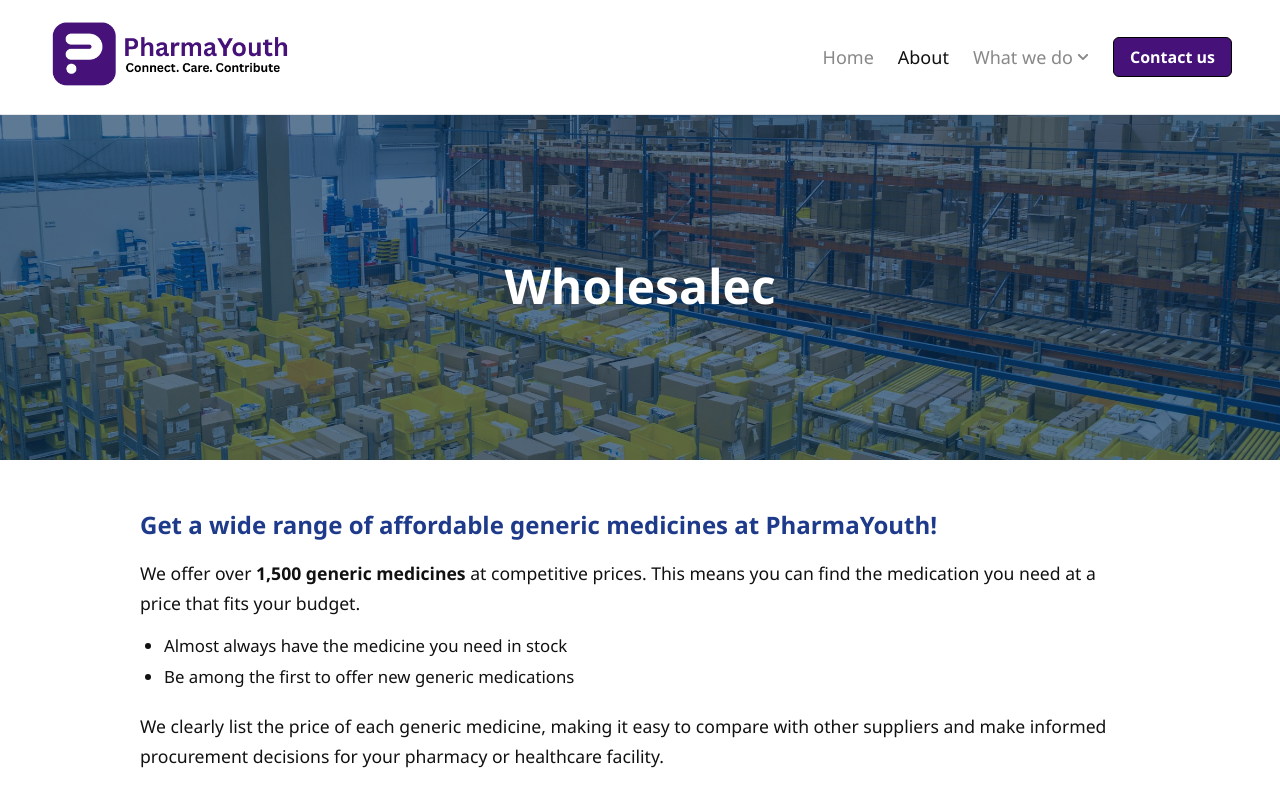
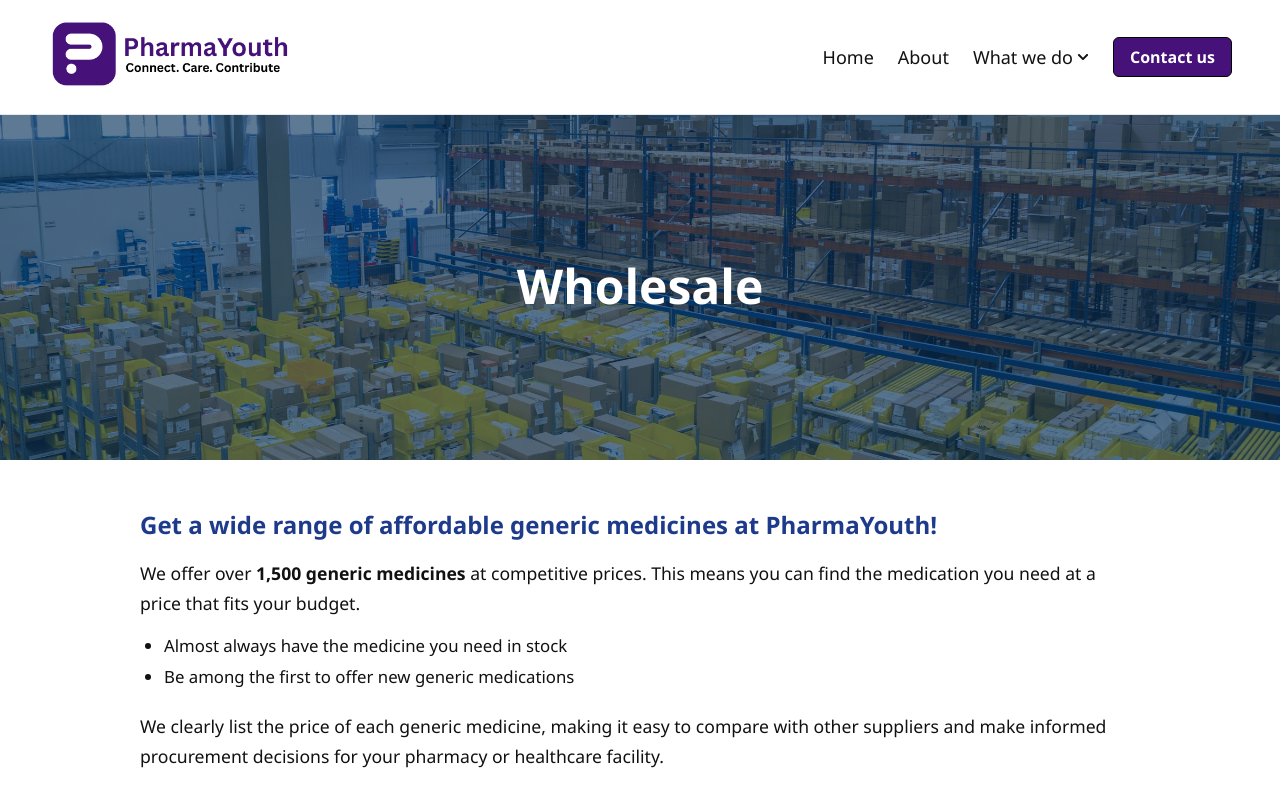
Before and after one commit to haseeb-ars/pharmayouth, a React (Create React App) app: page /wholesale in a window 1280 px wide. Shown: the top 800 px of the page. Built offline with nearby package versions, Linux system fonts and the light colour scheme.

Commit message:
Nav link color fix

```diff
--- a/src/components/Header.css
+++ b/src/components/Header.css
@@ -44,7 +44,7 @@
 }
 
 .nav-link:first-child {
-  color: #888; /* Make 'Home' look greyed out as shown */
+  color: #111; /* Make 'Home' look greyed out as shown */
   font-size: 18px;
 }
 
--- a/src/pages/InformationSite/Wholesale.js
+++ b/src/pages/InformationSite/Wholesale.js
@@ -6,7 +6,7 @@
     <div className="wholesale-page">
       <div className="wholesale-banner">
         <div className="wholesale-overlay">
-          <h1>Wholesalec</h1>
+          <h1>Wholesale</h1>
         </div>
       </div>
 
```
